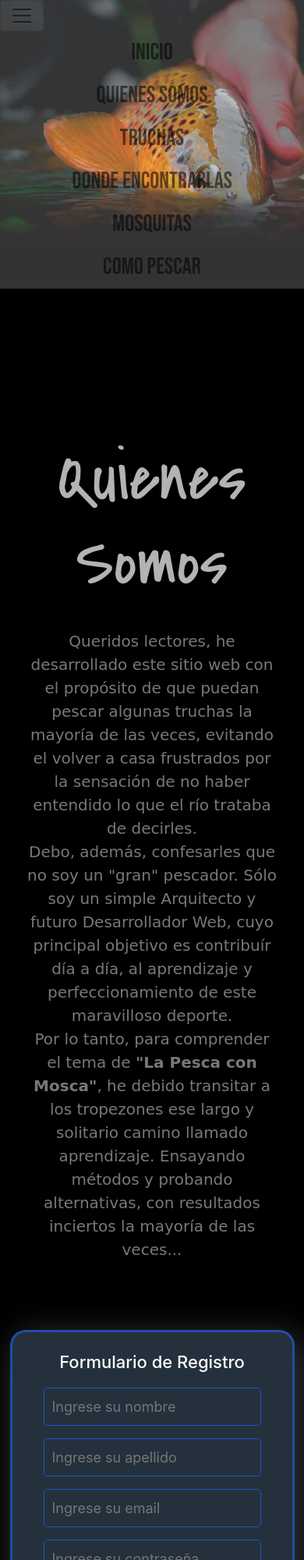
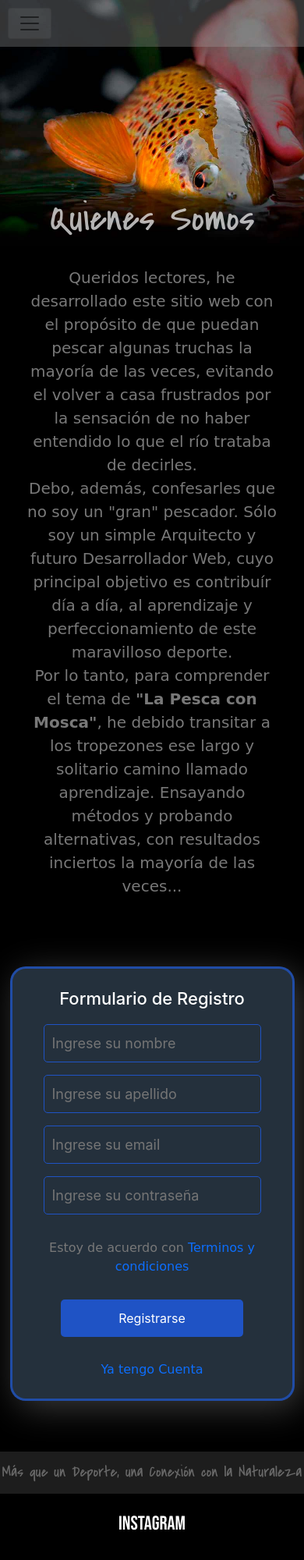
Before and after one commit to marianosandez23/fly-fishing-sass, a website: page paginas/seccion1.html in a window 390 px wide. Shown: the top 2000 px of the page at 78% size. Drawn offline with nearby package versions, Linux system fonts and the light colour scheme; a web font is replaced by a local one.

Commit message:
scss, estilos, pagina&seccion1

```diff
--- a/paginas/seccion1.html
+++ b/paginas/seccion1.html
@@ -93,23 +93,23 @@
 					<input class="datosFormulario" type="email" name="correo" id="correo" placeholder="Ingrese su email">
 					<input class="datosFormulario" type="password" name="contraseña" id="contraseña" placeholder="Ingrese su contraseña">
 
-					<h4>Estoy de acuerdo con <a href="#">Terminos y condiciones</a></h4>
+					<p>Estoy de acuerdo con <a href="#">Terminos y condiciones</a></p>
 
 					<input class="boton" type="submit" value="Registrarse">
 					<input class="boton2" type="button" value="No Funciono">
 
-					<h4><a href="#">Ya tengo Cuenta</a></h4>
+					<p><a href="#">Ya tengo Cuenta</a></p>
 				</form>
 
 			</section>
 
+		</main>
+
+		<footer id="footer">
+
 			<div class="fraseFinal">
 				<h5>Más que un Deporte, una Conexión con la Naturaleza</h5>
 			</div>
-
-		</main>
-
-		<footer id="footer">
 
 			<ul class="redesSociales">
 				<li><a href="https://www.instagram.com/?hl=es-la" target="_BLANK">Instagram</a></li>
--- a/scss/_estructura.scss
+++ b/scss/_estructura.scss
@@ -10,6 +10,8 @@ html{
 #body{
     text-align: center;
     background-color: black;
+}
+
 h1{
     font-family: 'Covered By Your Grace', cursive;
     font-weight: lighter;
@@ -39,9 +41,3 @@ html{
     font-size: 25px;
     font-family: 'Hubballi', cursive;
 }
-    .fraseFinal h5{
-        padding: 10px 0px;
-        background-color: rgba(169, 169, 169, 0.17);
-        color: black;
-    }
-}
--- a/scss/_footer.scss
+++ b/scss/_footer.scss
@@ -1,7 +1,15 @@
 #footer{
     font-family: 'Bebas Neue', cursive;
     font-weight: lighter;
+    .fraseFinal{
+        h5{
+            padding: 10px 0px;
+            background-color: rgba(169, 169, 169, 0.17);
+            color: black;
+        }
+    }
     .redesSociales{
+        margin: 0px;
         font-size: 25px;
         display: flex;
         justify-content: space-evenly;
@@ -27,9 +35,28 @@
 }
 
 @media screen and (max-width: 426px){
-    .redesSociales{
-        padding: 20px 0px;
-        flex-direction: column;
-        row-gap: 20px;
+    #footer{
+        .redesSociales{
+            padding: 20px 0px;
+            flex-direction: column;
+            row-gap: 25px;
+        }
+        .fraseFinal{
+            h5{
+                padding: 15px 0px;
+                color: #f5f5f559;
+                font-size: 20px;
+            }
+        }
     }
 }
+
+@media screen and (max-width: 376px){
+    #footer{
+        .fraseFinal{
+            h5{
+                font-size: 18px;
+            }
+        }
+    }
+}
--- a/scss/_mediaqS1.scss
+++ b/scss/_mediaqS1.scss
@@ -3,6 +3,11 @@
         background-position: top;
         background-size: contain;
         background-repeat: no-repeat;
+        .editorNavbar{
+            .editorContainer1{
+                padding: 10px;
+            }
+        }
         #contenedorSeccion1{
             height: auto;
             display: flex;
@@ -23,6 +28,9 @@
             margin-top: 190px;
             .tituloSeccion1{
                 margin-top: 0px;
+                h1{
+                    font-size: 50px;
+                }
             }
             .parrafoSeccion1{
                 margin: 0px 10px;
@@ -33,8 +41,10 @@
     .formularioDeRegistro{
         width: 365px;
         padding: 25px;
-        p{
-            font-size: 15px;
+        .formulario{
+            p{
+                font-size: 16px;
+            }
         }
     }
 }
--- a/scss/_quienesSomos.scss
+++ b/scss/_quienesSomos.scss
@@ -10,7 +10,6 @@
                 background-color: rgba(169, 169, 169, 0.12);
             }
             .editorCentrarNav{
-                display: flex;
                 justify-content: center;
                 .editorTextosNav{
                     font-family: 'Bebas Neue', cursive;
@@ -19,6 +18,9 @@
                     .editorLink{
                         margin: 5px 0px;
                         padding: 0px;
+                        &:hover{
+                            color: whitesmoke;
+                        }
                     }
                 }
             }
@@ -77,8 +79,8 @@
             font-size: 18px;
             color: white;
         }
-        h4{
-            font-size: 14px;
+        p{
+            font-size: 18px;
             margin-bottom: 0px;
             margin-top: 15px;
             text-align: center;
```
Also changed, not shown: estilos/styles.css. Lines whose indentation alone changed are shown as unchanged.
